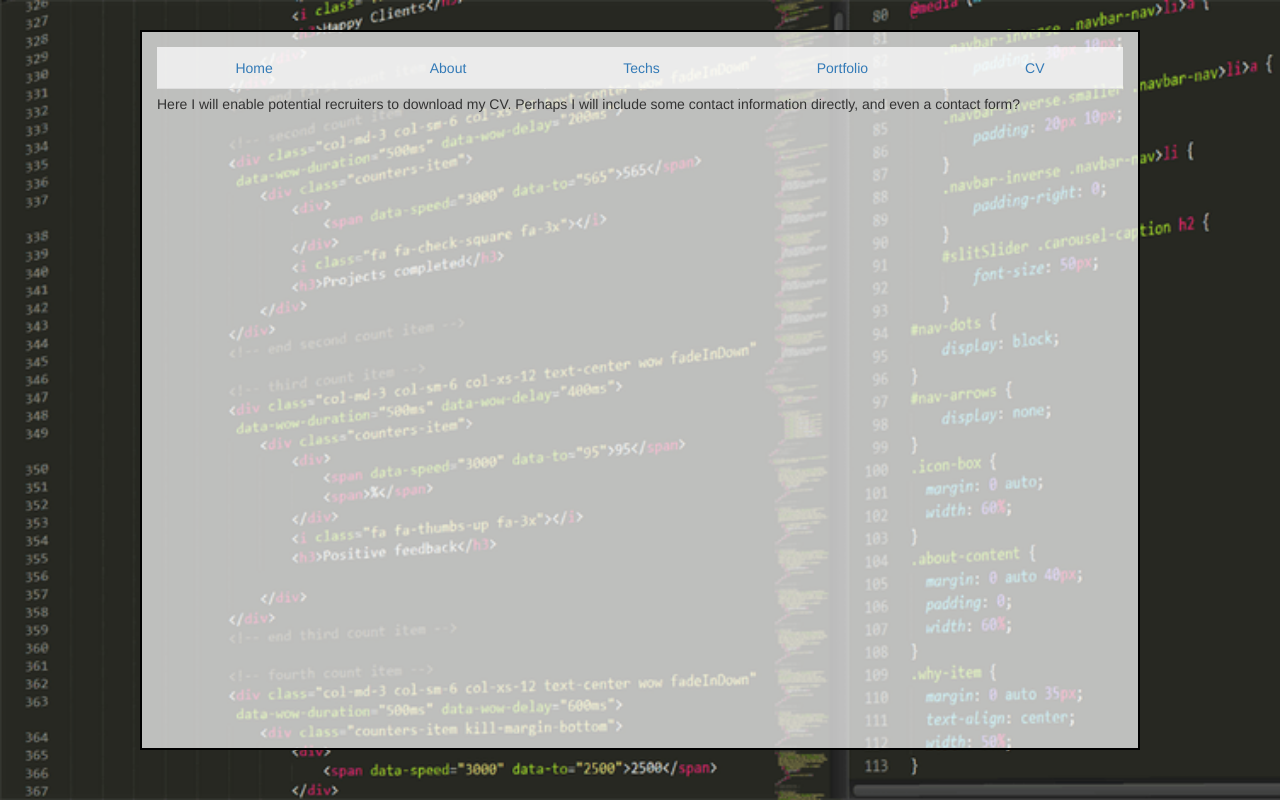
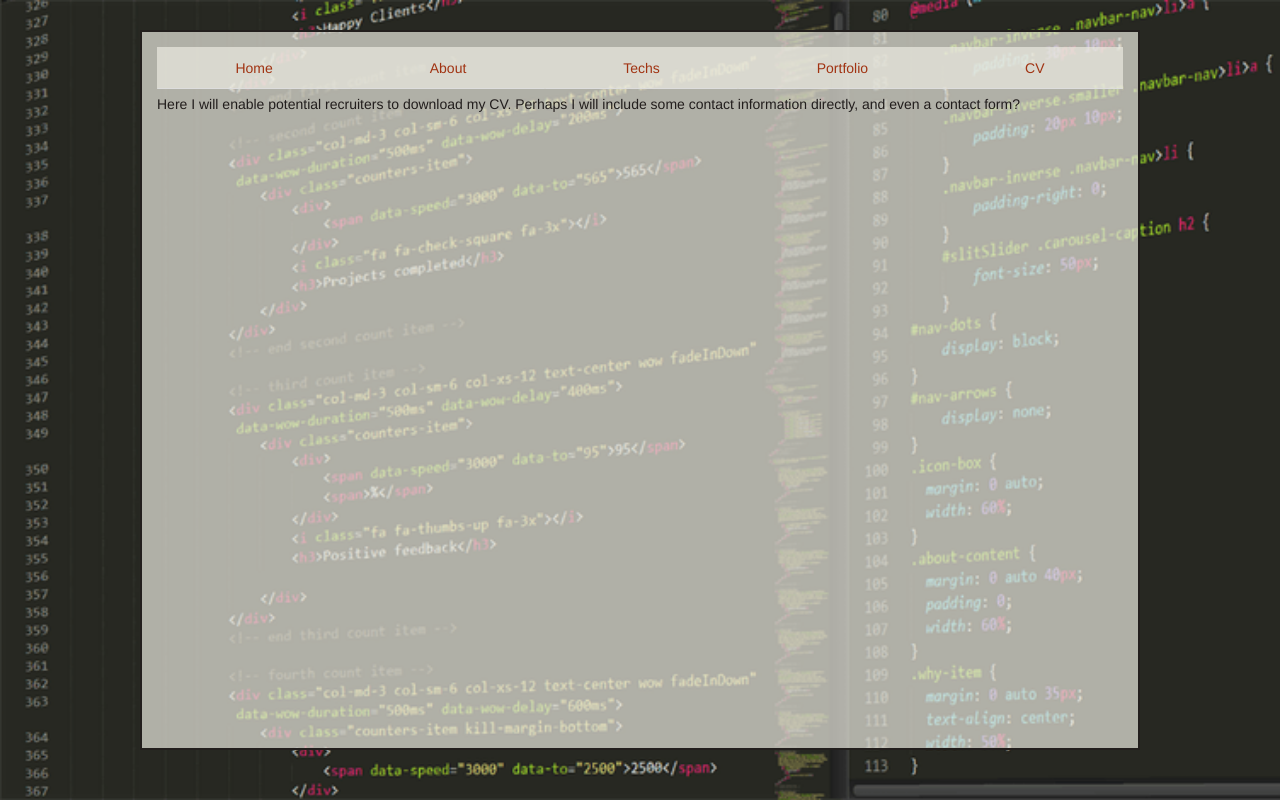
Before and after one commit to robinzigmond/portfolio-site, a Django app: page /cv/ in a window 1280 px wide. Run offline with Django 3.2, Linux system fonts and the light colour scheme; parts of the project's set-up code (start-up, migrations or seed data) failed here and were passed over; some libraries are stand-ins or nearby versions.

Commit message:
improved(?) colour scheme

```diff
--- a/static/custom.css
+++ b/static/custom.css
@@ -8,12 +8,21 @@ body {
 #main {
     width: 80%;
     max-width: 1000px;
-    border: 2px solid black;
+    color: #221e1d;
+    border: 2px solid #221e1d;
     margin-top: 30px;
     margin-bottom: 30px;
     padding: 15px;
-    background-color: rgba(255, 255, 255, 0.7);
+    background-color: rgba(236,234,224,0.7);
     min-height: 90vh;
+}
+
+a {
+    color: #a13312;
+}
+
+a:hover {
+    color: inherit;
 }
 
 .navbar-default {
@@ -21,10 +30,19 @@ body {
 }
 
 #tabs {
+    /*background-color: rgba(25,149,173,0.5);*/
     margin-bottom: 5px;
     padding-left: 0;
     padding-right: 0;
 }
+
+/*#tabs li.active a, #tabs li a:hover {
+    background-color: #e9633b;
+}
+
+#tabs li a {
+    border-bottom-color: #e9633b;
+}*/
 
 /*#content {
     height: 80vh;
--- a/templates/home.html
+++ b/templates/home.html
@@ -12,7 +12,7 @@
             <img class="pic" src="{% static 'images/me.jpg' %}" alt="photo">
         </div>
         <div class="col-xs-12 col-sm-8">
-            <p>I am skilled in both Front and Back End Development, and have a real passion for learning and writing code. I am always eager to learn new languages and technologies - and can do so very quickly. Just 8 months ago I had no knowledge of HTML, CSS, Javascript or any other language! Now I am highly skilled (see the <a href="/portfolio/">Portfolio</a> page for examples), and am aiming to secure my first professional position.</p>
+            <p>I am skilled in both Front and Back End Development, and have a real passion for learning and writing code. I am always eager to learn new languages and technologies - and can do so very quickly. Just 8 months ago I had no knowledge of HTML, CSS, Javascript or any other language! Now I am highly skilled (see the <a href="/projects/">Portfolio</a> page for examples), and am aiming to secure my first professional position.</p>
         </div>
     </div>
     <div class="row">
```
